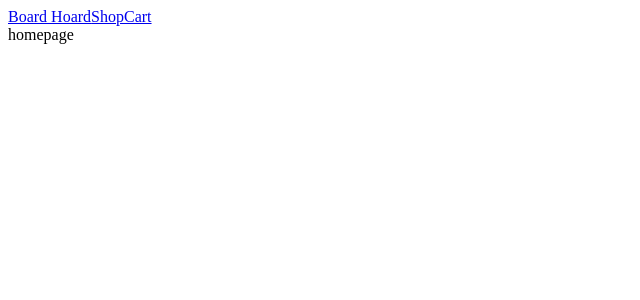
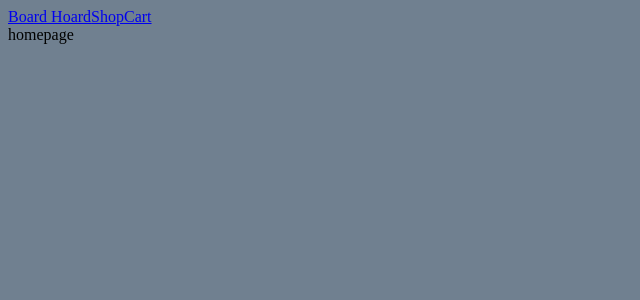
Before and after one commit to sdrew712/board-hoard, a React (Create React App) app in the folder client/: page / in a window 1280 px wide. Shown: the top 300 px of the page, without its empty margins (0-640 px from the left). Built offline with nearby package versions, Linux system fonts and the light colour scheme.

Commit message:
add index.css

```diff
--- a/client/src/components/App.jsx
+++ b/client/src/components/App.jsx
@@ -5,6 +5,7 @@ import {
   Route,
   Redirect,
 } from "react-router-dom";
+import "../index.css";
 
 import TopBar from "./TopBar";
 import HomePage from "./HomePage";
--- /dev/null
+++ b/client/src/index.css
@@ -0,0 +1,3 @@
+body {
+  background-color: slategray;
+}
```
